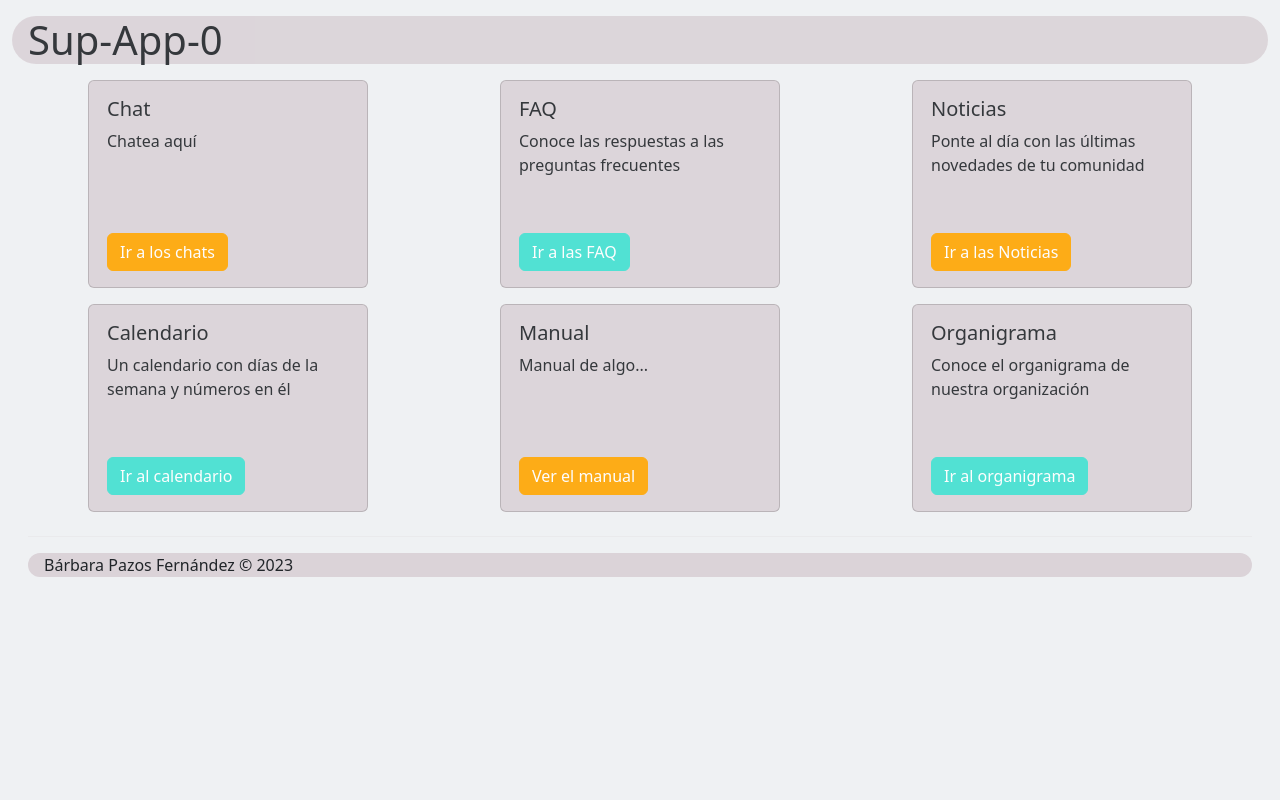
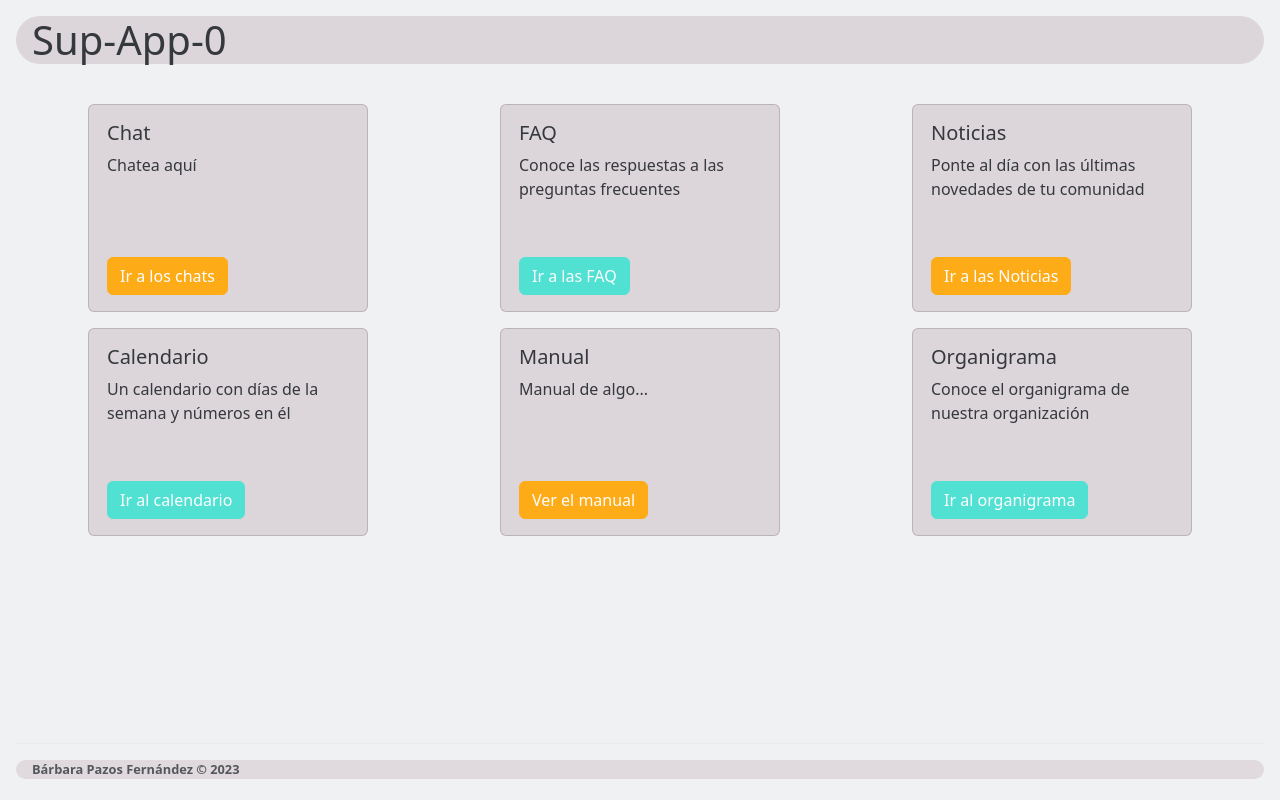
Before and after one commit to bpazosfer/sup-app-0, a plain HTML site: page suportapp/index.html in a window 1280 px wide. Drawn offline with nearby package versions, Linux system fonts and the light colour scheme.

Commit message:
Add files via upload

```diff
--- a/suportapp/styles/styles.css
+++ b/suportapp/styles/styles.css
@@ -6,14 +6,25 @@
 body {
     background-color: #EFF1F3;
     background-image: url(../background.jpg);
+    padding-bottom: 0;
+}
+
+.container-fluid {
+    position: relative;
+    padding: 0;
+    min-height: 97vh;
+}
+
+.container {
+    padding-bottom: 3rem;
 }
 
 header {
-    margin-top: 1rem;
     background-color: #DBD3D8;
     border-radius: 25px;
     padding-left: 1rem;
     opacity: 0.9;
+    margin: 1rem 1rem 2rem;
 }
 
 .card {
@@ -44,8 +55,12 @@ header {
 }
 
 .pata {
-    margin-bottom: 1rem;
+    position: absolute;
+    bottom: 0;
     padding: 0 1rem;
+    margin-bottom: 0.8rem;
+    width: 100%;
+    opacity: 0.75;
 }
 
 .pata > hr {
@@ -57,4 +72,7 @@ header {
     background-color: #DBD3D8;
     border-radius: 25px;
     padding: 0 1rem;
+    opacity: 1;
+    font-weight: bold;
+    font-size: 0.8rem;
 }
```
